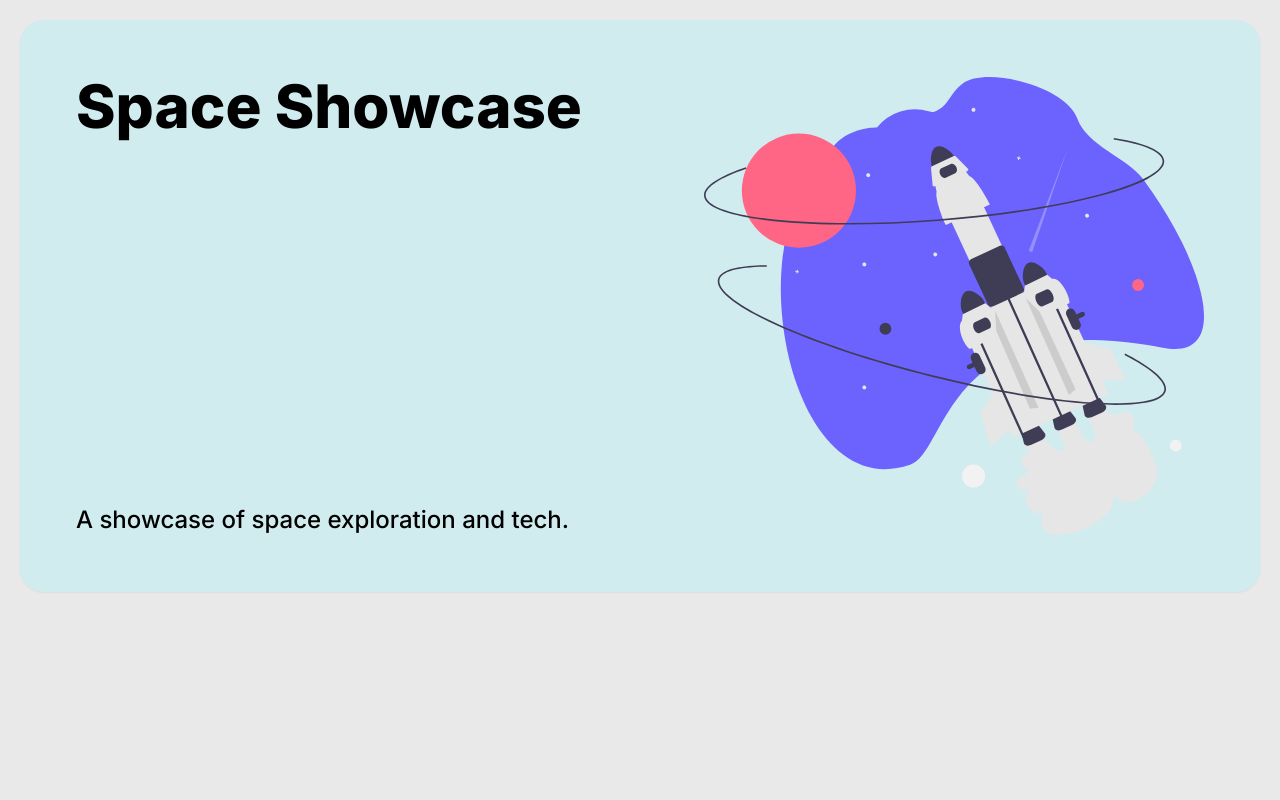
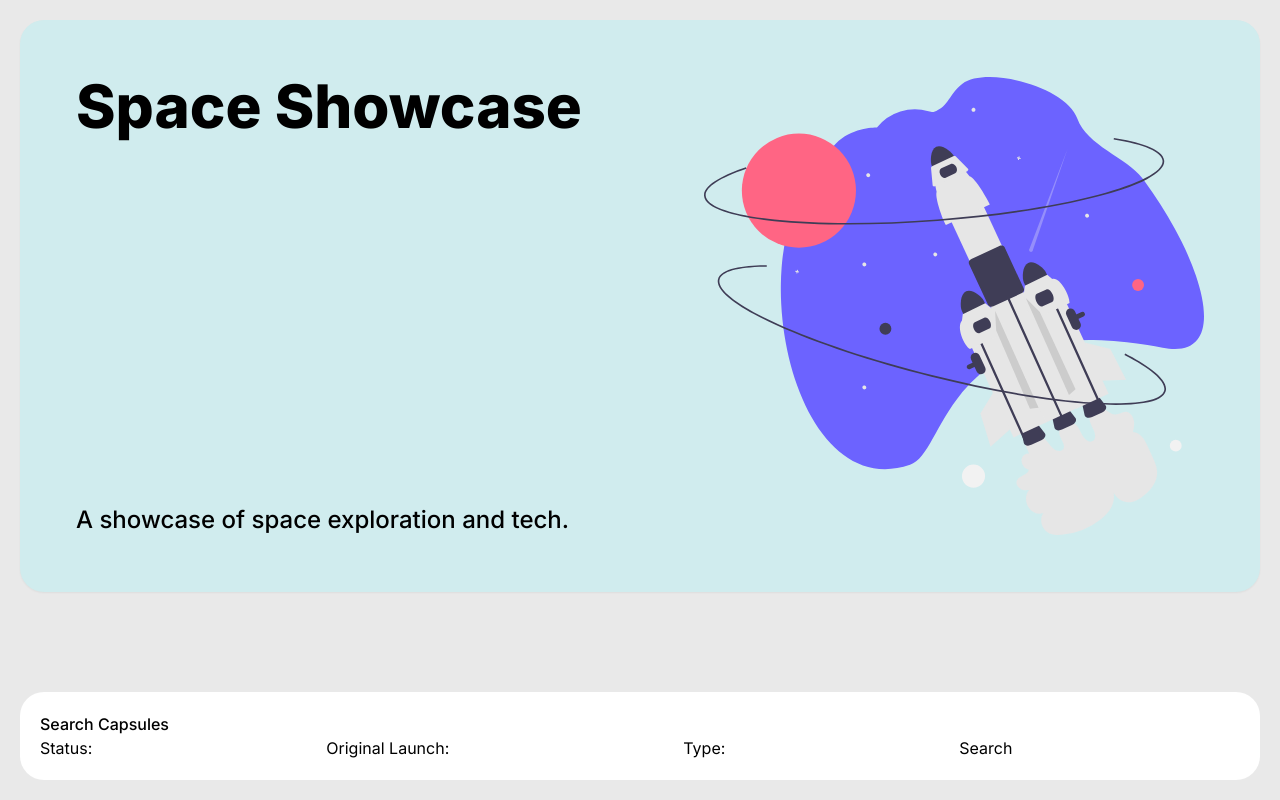
Before and after one commit to shehbazjafri/shehbaz-jafri-frontend-developer, a Next.js app: page / in a window 1280 px wide. Built offline with nearby package versions, Linux system fonts and the light colour scheme.

Commit message:
feat: add initial api to get capsules with basic ui

```diff
--- /dev/null
+++ b/app/_components/capsule-grid.jsx
@@ -0,0 +1,16 @@
+const CapsuleGrid = ({ capsules }) => {
+  return (
+    <div className="grid gap-4 grid-cols-6">
+      {capsules.map((capsule) => (
+        <div key={capsule.id} className="shadow-sm border">
+          <h2>{capsule.name}</h2>
+          <p>Status: {capsule.status}</p>
+          <p>Last Update: {capsule.last_update}</p>
+          <p>Type: {capsule.type}</p>
+        </div>
+      ))}
+    </div>
+  );
+};
+
+export default CapsuleGrid;
--- /dev/null
+++ b/app/_components/capsule-search-form.jsx
@@ -0,0 +1,59 @@
+'use client';
+
+import { useState } from 'react';
+
+const CapsuleSearchForm = ({ onSubmit }) => {
+  const [filters, setFilters] = useState({
+    status: '',
+    original_launch: '',
+    type: '',
+  });
+
+  const handleChange = (e) => {
+    const { name, value } = e.target;
+    setFilters({
+      ...filters,
+      [name]: value,
+    });
+  };
+
+  const handleSubmit = (e) => {
+    e.preventDefault();
+    onSubmit(filters);
+  };
+
+  return (
+    <form onSubmit={handleSubmit}>
+      <label>
+        Status:
+        <input
+          type="text"
+          name="status"
+          value={filters.status}
+          onChange={handleChange}
+        />
+      </label>
+      <label>
+        Original Launch:
+        <input
+          type="text"
+          name="original_launch"
+          value={filters.original_launch}
+          onChange={handleChange}
+        />
+      </label>
+      <label>
+        Type:
+        <input
+          type="text"
+          name="type"
+          value={filters.type}
+          onChange={handleChange}
+        />
+      </label>
+      <button type="submit">Search</button>
+    </form>
+  );
+};
+
+export default CapsuleSearchForm;
--- /dev/null
+++ b/app/api/capsules/route.js
@@ -0,0 +1,42 @@
+import { NextResponse } from 'next/server';
+
+export async function GET(request) {
+  try {
+    const { searchParams } = new URL(request.url);
+    const status = searchParams.get('status');
+    const original_launch = searchParams.get('original_launch');
+    const type = searchParams.get('type');
+    const page = searchParams.get('page');
+
+    const filter = {};
+    if (status) {
+      filter.status = status;
+    }
+    if (type) {
+      filter.type = type;
+    }
+    if (original_launch) {
+      filter.original_launch = original_launch;
+    }
+
+    const apiUrl = new URL('https://api.spacexdata.com/v4/capsules/query');
+    const query = {
+      query: filter,
+      options: {
+        page,
+        limit: 20,
+      },
+    };
+    const response = await fetch(apiUrl.toString(), {
+      method: 'POST',
+      headers: {
+        'Content-Type': 'application/json',
+      },
+      body: JSON.stringify(query),
+    });
+    const capsules = await response.json();
+    return NextResponse.json({ capsules });
+  } catch (error) {
+    return NextResponse.json({ error });
+  }
+}
--- a/app/globals.css
+++ b/app/globals.css
@@ -17,6 +17,6 @@
 }
 
 body {
-  color: rgb(var(--foreground-rgb));
+  color: black;
   background: #e9e9e9;
 }
--- a/app/page.js
+++ b/app/page.js
@@ -1,7 +1,26 @@
+'use client';
+
+import { useState } from 'react';
 import Image from 'next/image';
 import spaceBg from '@/app/_assets/_images/outer-space.svg';
+import CapsuleGrid from './_components/capsule-grid';
+import CapsuleSearchForm from '@/app/_components/capsule-search-form';
 
 export default function Home() {
+  const [capsules, setCapsules] = useState([]); // const data = await getCapsules();
+
+  const fetchCapsules = async (filters) => {
+    try {
+      const queryString = new URLSearchParams(filters).toString();
+      const apiUrl = `http://localhost:3000/api/capsules?${queryString}`;
+      const response = await fetch(apiUrl);
+      const data = await response.json();
+      setCapsules(data?.capsules?.docs || []);
+    } catch (error) {
+      console.error('Error fetching capsules:', error);
+    }
+  };
+
   return (
     <main className="flex min-h-screen flex-col justify-between p-5">
       <section className="flex justify-between bg-skyBlue rounded-3xl p-14 shadow-sm">
@@ -13,6 +32,15 @@ export default function Home() {
         </div>
         <Image src={spaceBg} alt="space" className="w-[500px] h-[460px]" />
       </section>
+      <section className="bg-white rounded-3xl p-5 mt-4">
+        <div>
+          <p className="font-medium">Search Capsules</p>
+          <CapsuleSearchForm onSubmit={fetchCapsules} />
+        </div>
+        <div>
+          <CapsuleGrid capsules={capsules} />
+        </div>
+      </section>
     </main>
   );
 }
```
